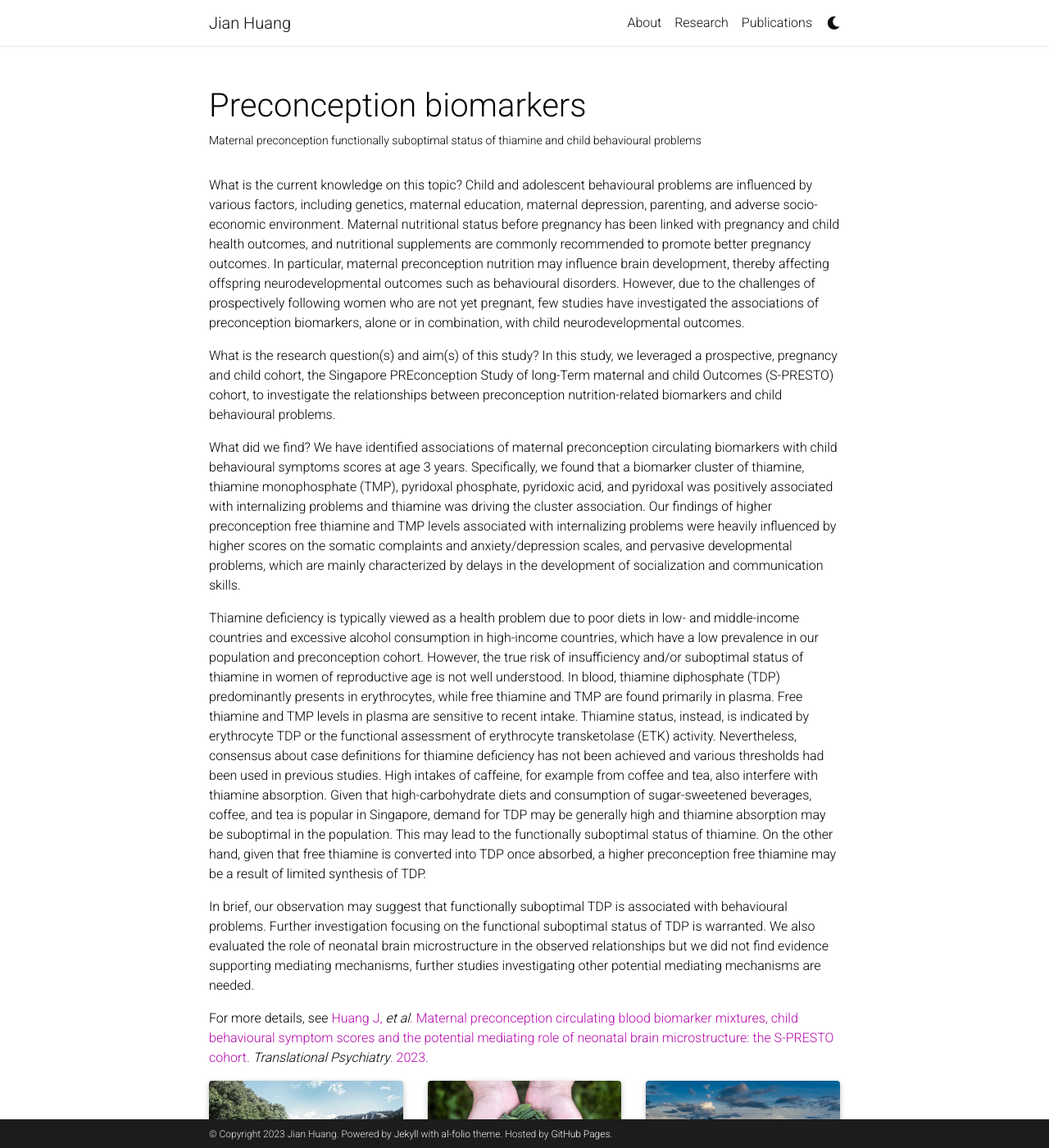
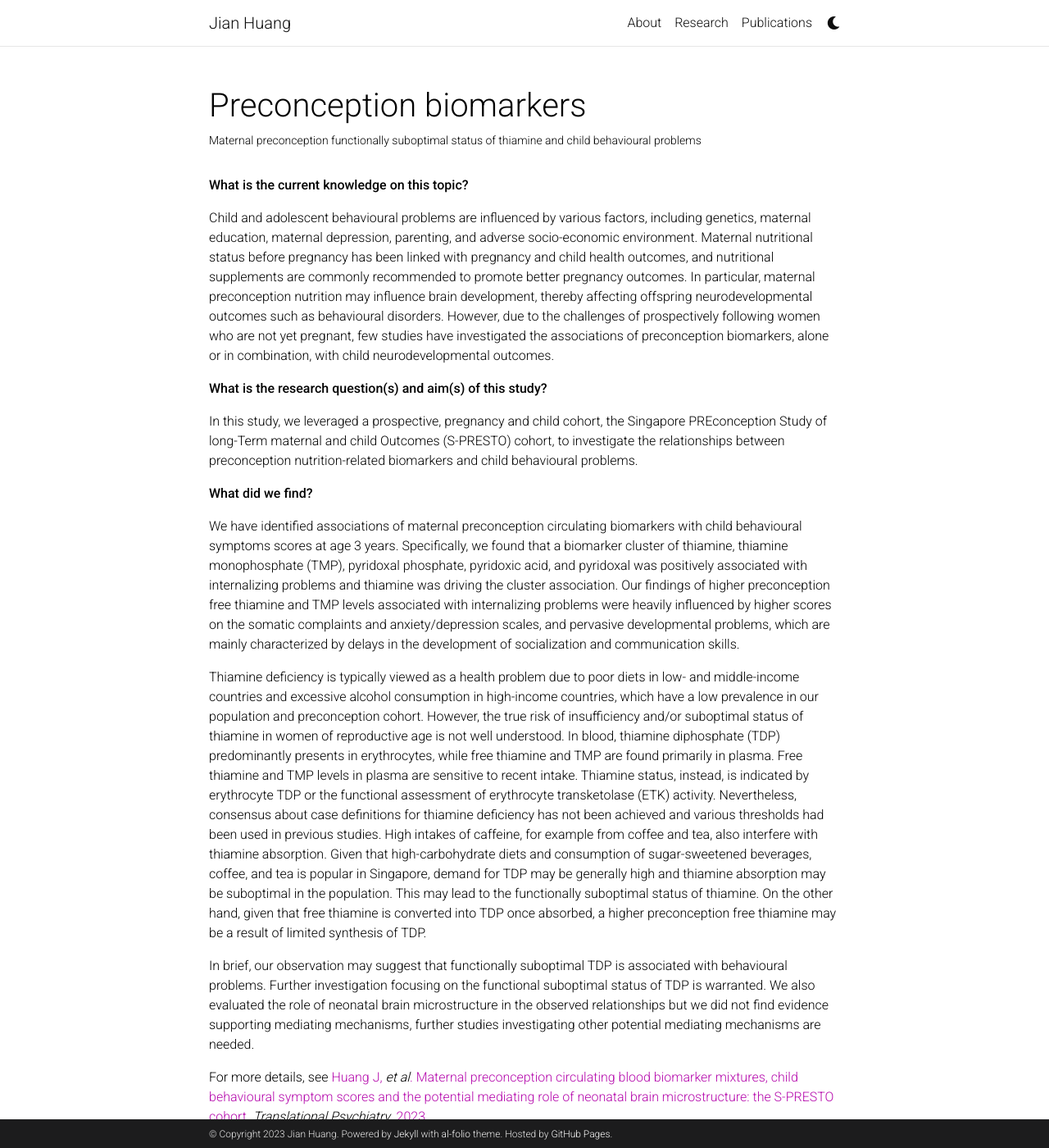
Before and after one commit to jianvhuang/jianvhuang.github.io, a Jekyll site: the page built from _projects/project_maternal_preconception_and_child_behaviour.md, in a window 1280 px wide and 1400 px high. Shown: the whole window at 82% size. Built offline with Jekyll 4.4.1, drawn with Linux system fonts in a browser that asks for light colours; full-size pictures stand in for the smaller copies a plugin makes; comment, search, counter and statistics services are not loaded; a style sheet for code colours, icons or effects is not loaded; some of the changed text lies outside the part shown.

Commit message:
Update project_maternal_preconception_and_child_behaviour.md

````diff
--- a/_projects/project_maternal_preconception_and_child_behaviour.md
+++ b/_projects/project_maternal_preconception_and_child_behaviour.md
@@ -6,13 +6,16 @@ img: assets/img/publication_preview/preconception_sample.png
 importance: 1
 ---
 
-What is the current knowledge on this topic?
+**What is the current knowledge on this topic?**
+
 Child and adolescent behavioural problems are influenced by various factors, including genetics, maternal education, maternal depression, parenting, and adverse socio-economic environment. Maternal nutritional status before pregnancy has been linked with pregnancy and child health outcomes, and nutritional supplements are commonly recommended to promote better pregnancy outcomes. In particular, maternal preconception nutrition may influence brain development, thereby affecting offspring neurodevelopmental outcomes such as behavioural disorders. However, due to the challenges of prospectively following women who are not yet pregnant, few studies have investigated the associations of preconception biomarkers, alone or in combination, with child neurodevelopmental outcomes.
 
-What is the research question(s) and aim(s) of this study?
+**What is the research question(s) and aim(s) of this study?**
+
 In this study, we leveraged a prospective, pregnancy and child cohort, the Singapore PREconception Study of long-Term maternal and child Outcomes (S-PRESTO) cohort, to investigate the relationships between preconception nutrition-related biomarkers and child behavioural problems.
 
-What did we find?
+**What did we find?**
+
 We have identified associations of maternal preconception circulating biomarkers with child behavioural symptoms scores at age 3 years. Specifically, we found that a biomarker cluster of thiamine, thiamine monophosphate (TMP), pyridoxal phosphate, pyridoxic acid, and pyridoxal was positively associated with internalizing problems and thiamine was driving the cluster association. Our findings of higher preconception free thiamine and TMP levels associated with internalizing problems were heavily influenced by higher scores on the somatic complaints and anxiety/depression scales, and pervasive developmental problems, which are mainly characterized by delays in the development of socialization and communication skills.
 
 Thiamine deficiency is typically viewed as a health problem due to poor diets in low- and middle-income countries and excessive alcohol consumption in high-income countries, which have a low prevalence in our population and preconception cohort. However, the true risk of insufficiency and/or suboptimal status of thiamine in women of reproductive age is not well understood. In blood, thiamine diphosphate (TDP) predominantly presents in erythrocytes, while free thiamine and TMP are found primarily in plasma. Free thiamine and TMP levels in plasma are sensitive to recent intake. Thiamine status, instead, is indicated by erythrocyte TDP or the functional assessment of erythrocyte transketolase (ETK) activity. Nevertheless, consensus about case definitions for thiamine deficiency has not been achieved and various thresholds had been used in previous studies. High intakes of caffeine, for example from coffee and tea, also interfere with thiamine absorption. Given that high-carbohydrate diets and consumption of sugar-sweetened beverages, coffee, and tea is popular in Singapore, demand for TDP may be generally high and thiamine absorption may be suboptimal in the population. This may lead to the functionally suboptimal status of thiamine. On the other hand, given that free thiamine is converted into TDP once absorbed, a higher preconception free thiamine may be a result of limited synthesis of TDP.
@@ -20,62 +23,3 @@ Thiamine deficiency is typically viewed as a health problem due to poor diets in
 In brief, our observation may suggest that functionally suboptimal TDP is associated with behavioural problems. Further investigation focusing on the functional suboptimal status of TDP is warranted. We also evaluated the role of neonatal brain microstructure in the observed relationships but we did not find evidence supporting mediating mechanisms, further studies investigating other potential mediating mechanisms are needed.
 
 For more details, see <a href="https://www.nature.com/articles/s41398-023-02332-6" target="_blank">Huang J, _et al_. Maternal preconception circulating blood biomarker mixtures, child behavioural symptom scores and the potential mediating role of neonatal brain microstructure: the S-PRESTO cohort. _Translational Psychiatry_. 2023.</a>
-
-<div class="row">
-    <div class="col-sm mt-3 mt-md-0">
-        {% include figure.html path="assets/img/1.jpg" title="example image" class="img-fluid rounded z-depth-1" %}
-    </div>
-    <div class="col-sm mt-3 mt-md-0">
-        {% include figure.html path="assets/img/3.jpg" title="example image" class="img-fluid rounded z-depth-1" %}
-    </div>
-    <div class="col-sm mt-3 mt-md-0">
-        {% include figure.html path="assets/img/5.jpg" title="example image" class="img-fluid rounded z-depth-1" %}
-    </div>
-</div>
-<div class="caption">
-    Caption photos easily. On the left, a road goes through a tunnel. Middle, leaves artistically fall in a hipster photoshoot. Right, in another hipster photoshoot, a lumberjack grasps a handful of pine needles.
-</div>
-<div class="row">
-    <div class="col-sm mt-3 mt-md-0">
-        {% include figure.html path="assets/img/5.jpg" title="example image" class="img-fluid rounded z-depth-1" %}
-    </div>
-</div>
-<div class="caption">
-    This image can also have a caption. It's like magic.
-</div>
-
-You can also put regular text between your rows of images.
-Say you wanted to write a little bit about your project before you posted the rest of the images.
-You describe how you toiled, sweated, *bled* for your project, and then... you reveal its glory in the next row of images.
-
-
-<div class="row justify-content-sm-center">
-    <div class="col-sm-8 mt-3 mt-md-0">
-        {% include figure.html path="assets/img/6.jpg" title="example image" class="img-fluid rounded z-depth-1" %}
-    </div>
-    <div class="col-sm-4 mt-3 mt-md-0">
-        {% include figure.html path="assets/img/11.jpg" title="example image" class="img-fluid rounded z-depth-1" %}
-    </div>
-</div>
-<div class="caption">
-    You can also have artistically styled 2/3 + 1/3 images, like these.
-</div>
-
-
-The code is simple.
-Just wrap your images with `<div class="col-sm">` and place them inside `<div class="row">` (read more about the <a href="https://getbootstrap.com/docs/4.4/layout/grid/">Bootstrap Grid</a> system).
-To make images responsive, add `img-fluid` class to each; for rounded corners and shadows use `rounded` and `z-depth-1` classes.
-Here's the code for the last row of images above:
-
-{% raw %}
-```html
-<div class="row justify-content-sm-center">
-    <div class="col-sm-8 mt-3 mt-md-0">
-        {% include figure.html path="assets/img/6.jpg" title="example image" class="img-fluid rounded z-depth-1" %}
-    </div>
-    <div class="col-sm-4 mt-3 mt-md-0">
-        {% include figure.html path="assets/img/11.jpg" title="example image" class="img-fluid rounded z-depth-1" %}
-    </div>
-</div>
-```
-{% endraw %}
````
